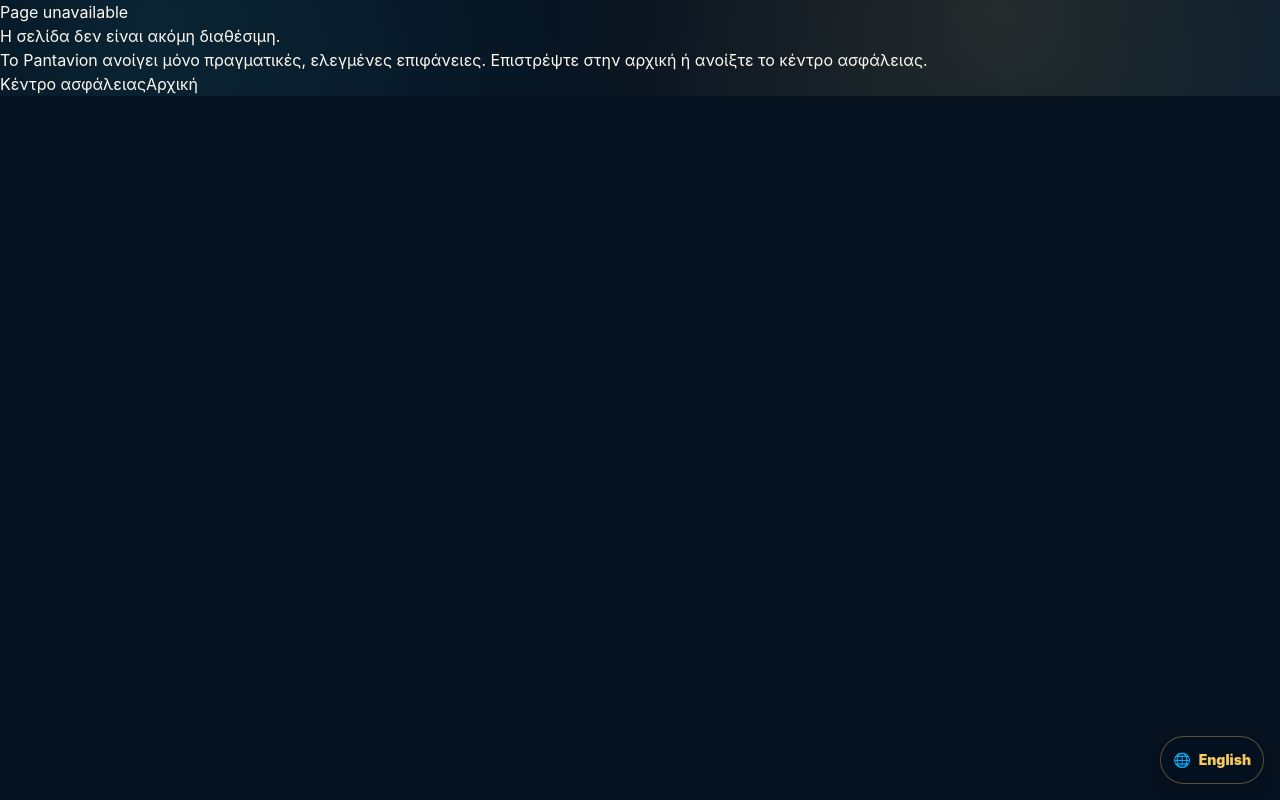
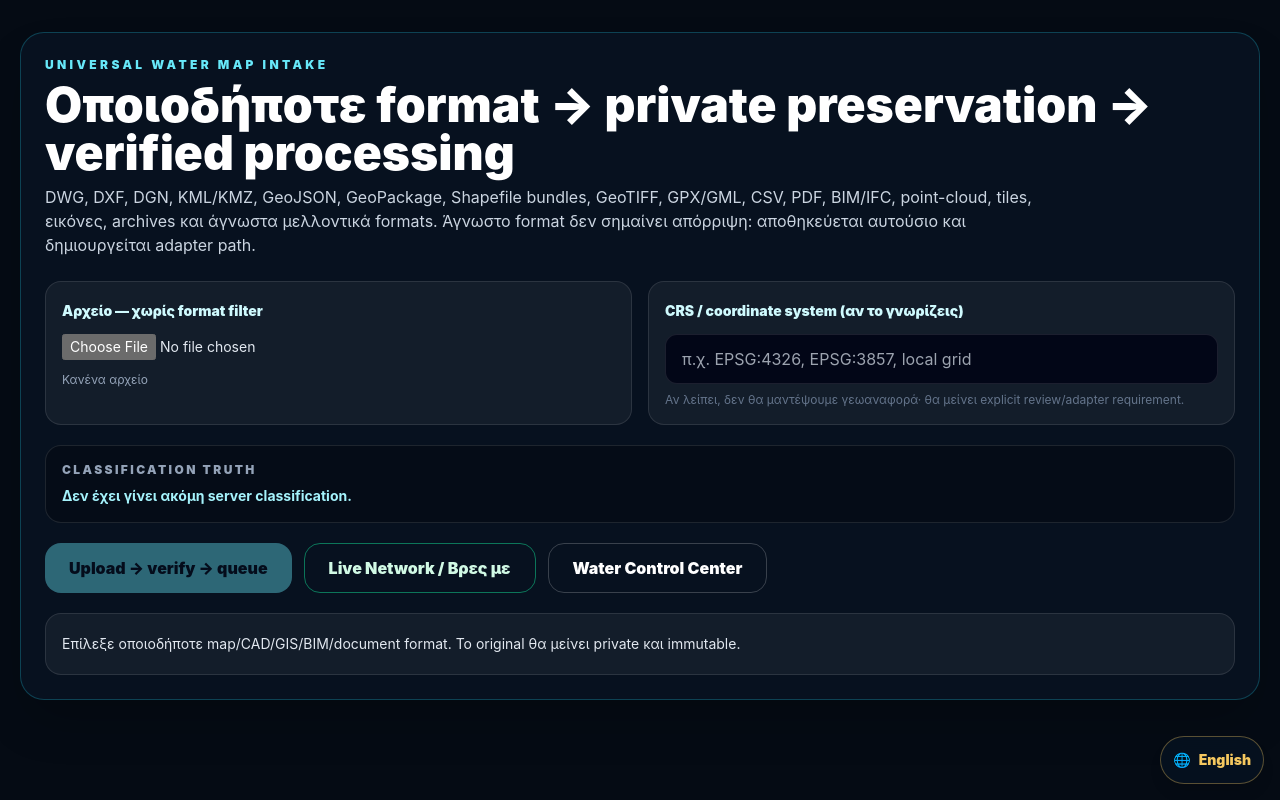
Before and after one commit to pandaconnect1/pantavion-planet, a Next.js app: page /professional/infrastructure/water/maps/intake in a window 1280 px wide. Before the commit this address had no page. Built offline with nearby package versions, Linux system fonts and the light colour scheme.

Commit message:
water: expose universal map intake page

```diff
--- /dev/null
+++ b/app/professional/infrastructure/water/maps/intake/page.tsx
@@ -0,0 +1,13 @@
+import WaterUniversalMapUploader from "./water-universal-map-uploader";
+
+export const dynamic = "force-dynamic";
+
+export default function WaterMapIntakePage() {
+  return (
+    <main className="min-h-screen bg-[#050b14] px-3 py-5 text-white sm:px-5 sm:py-8">
+      <section className="mx-auto max-w-7xl">
+        <WaterUniversalMapUploader />
+      </section>
+    </main>
+  );
+}
```
